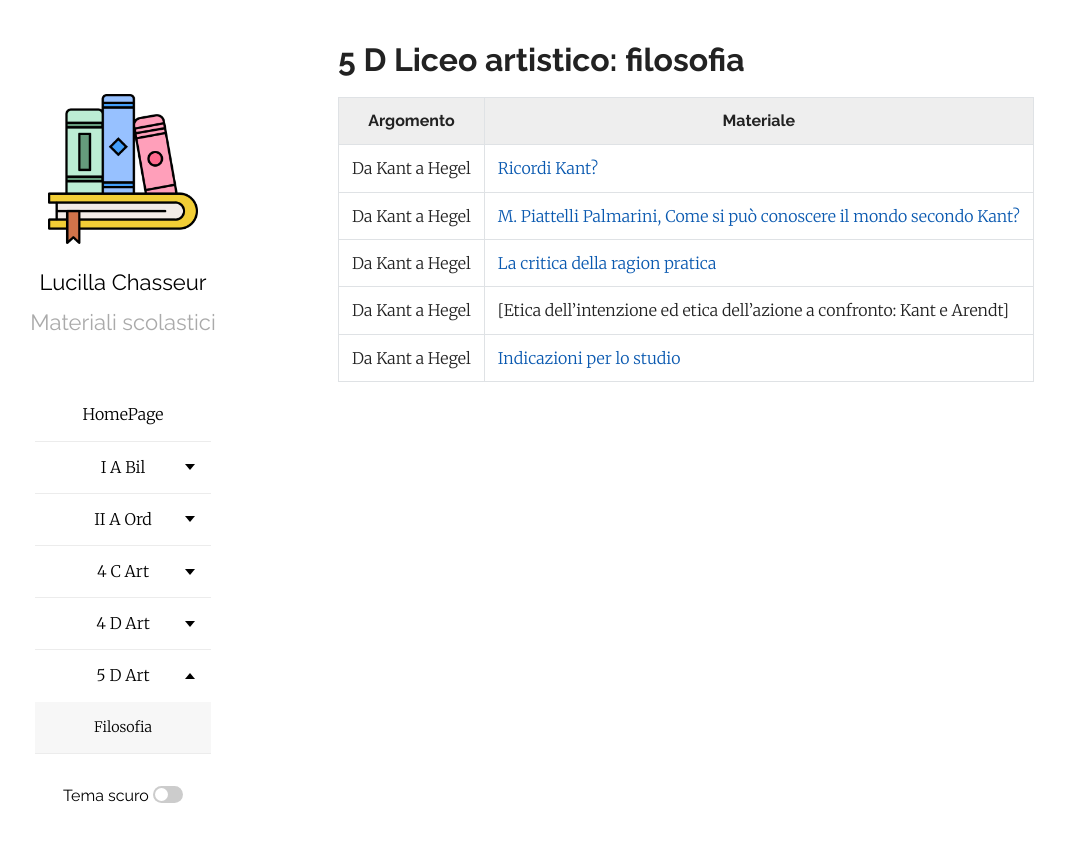
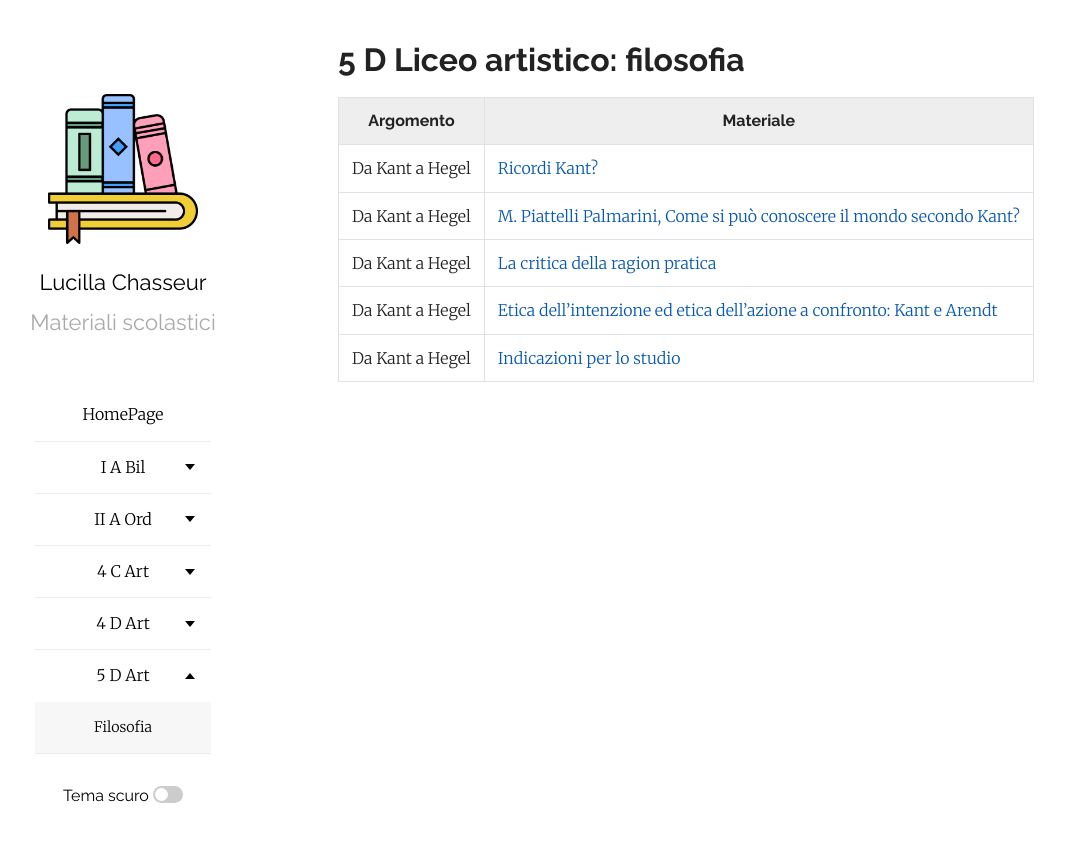
Before and after one commit to efemeridi/efemeridi.github.io, a Jekyll site: the page built from 5d_art_filosofia.md, in a window 1280 px wide. Shown: the top 842 px of the page, without its empty margins (62-1127 px from the left). Built offline with Jekyll 4.4.1, drawn with Linux system fonts in a browser that asks for light colours; our own code applies the rules of GitHub Pages for plain Markdown files; part of the change alters nothing that is shown.

```diff
--- a/5d_art_filosofia.md
+++ b/5d_art_filosofia.md
@@ -8,5 +8,5 @@ layout: page
 |Da Kant a Hegel| [Ricordi Kant?](materiali/5_D_art/filosofia/KANT_RIPASSO/01_KANT_ARTISTICO_RIPASSO.pdf/)
 |Da Kant a Hegel| [M. Piattelli Palmarini, Come si può conoscere il mondo secondo Kant?](/materiali/5_D_art/filosofia/KANT_RIPASSO/come_si_puo_conoscere_piattelli.pdf/)
 |Da Kant a Hegel| [La critica della ragion pratica](/materiali/5_D_art/filosofia/KANT_RIPASSO/02_KANT_PRATICA_ART.pdf/)
-|Da Kant a Hegel| [Etica dell'intenzione ed etica dell'azione a confronto: Kant e Arendt]
+|Da Kant a Hegel| [Etica dell'intenzione ed etica dell'azione a confronto: Kant e Arendt](/materiali/5_D_art/filosofia/KANT_RIPASSO/una_diversa_prospettiva_sulla_morale_arendt_art.pdf/)
 |Da Kant a Hegel| [Indicazioni per lo studio](/materiali/5_D_art/filosofia/PROGRAMMI/01_KANT_PROGRAMMA_SINTESI.pdf/)
```
